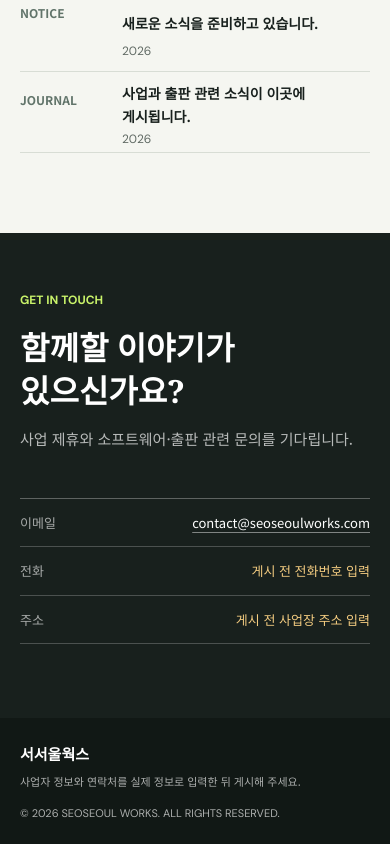
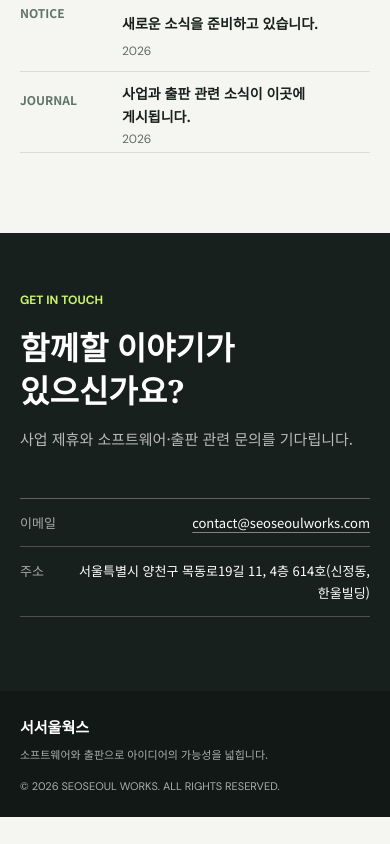
Before and after one commit to Aloepig/seoseoulworks, a plain HTML site: page index.html in a window 390 px wide. Shown: the part 2518-3362 px from the top of the page. After the commit the page ends 3335 px from the top, so only its background shows below. Drawn offline with Linux system fonts and the light colour scheme.

Commit message:
Add business address and remove phone contact

```diff
--- a/index.html
+++ b/index.html
@@ -416,8 +416,7 @@
         </div>
         <dl class="contact-details">
           <div class="contact-line"><dt>이메일</dt><dd><a href="mailto:contact@seoseoulworks.com">contact@seoseoulworks.com</a></dd></div>
-          <div class="contact-line"><dt>전화</dt><dd class="contact-placeholder">게시 전 전화번호 입력</dd></div>
-          <div class="contact-line"><dt>주소</dt><dd class="contact-placeholder">게시 전 사업장 주소 입력</dd></div>
+          <div class="contact-line"><dt>주소</dt><dd>서울특별시 양천구 목동로19길 11, 4층 614호(신정동, 한울빌딩)</dd></div>
         </dl>
       </div>
     </section>
@@ -427,7 +426,7 @@
     <div class="shell footer-inner">
       <div>
         <div class="footer-brand">서서울웍스</div>
-        <p class="footer-meta">사업자 정보와 연락처를 실제 정보로 입력한 뒤 게시해 주세요.</p>
+        <p class="footer-meta">소프트웨어와 출판으로 아이디어의 가능성을 넓힙니다.</p>
       </div>
       <p class="copyright">© <span id="current-year">2026</span> SEOSEOUL WORKS. ALL RIGHTS RESERVED.</p>
     </div>
```
